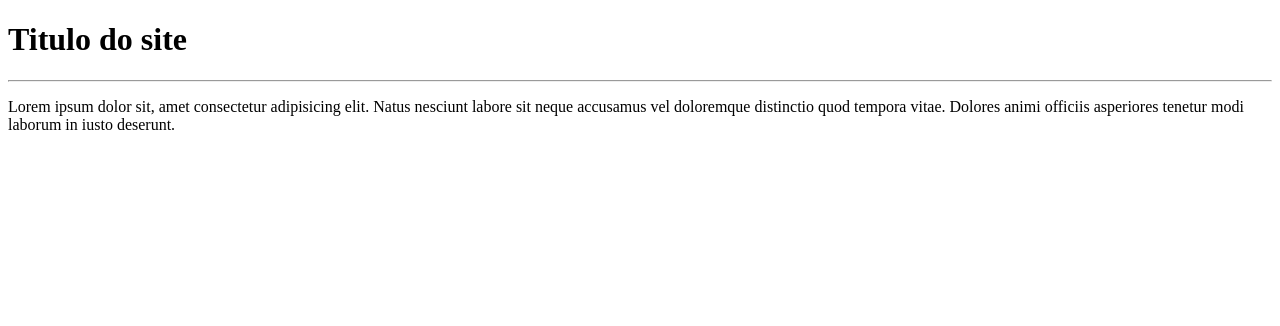
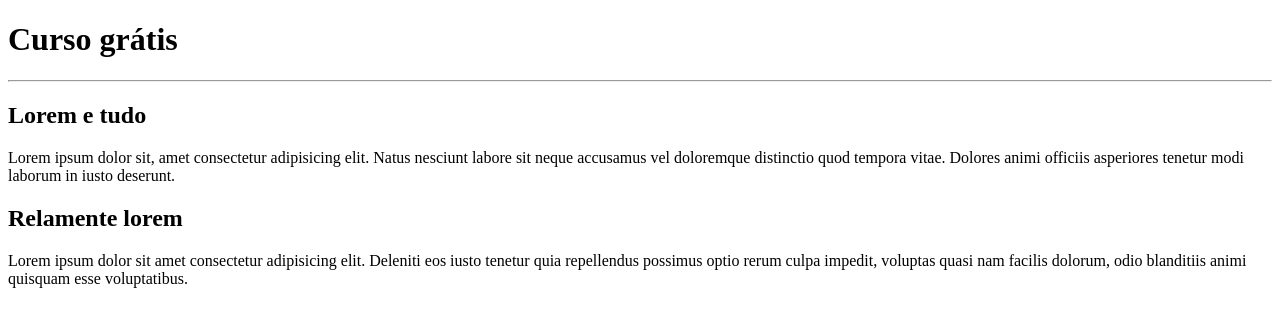
Before and after one commit to Fernando-Lopes-DEV/Projeto-Site, a plain HTML site: page index.html in a window 1280 px wide. Drawn offline with Linux system fonts and the light colour scheme.

Commit message:
comecei a escrever o conteudo

```diff
--- a/index.html
+++ b/index.html
@@ -3,15 +3,23 @@
 <head>
     <meta charset="UTF-8">
     <meta name="viewport" content="width=device-width, initial-scale=1.0">
-    <title>Document</title>
+    <title>sem titulo</title>
 </head>
 <body>
     <main>
         <header>
-            <h1>Titulo do site</h1>
+            <h1>Curso grátis</h1>
         </header>
         <hr>
-        <p>Lorem ipsum dolor sit, amet consectetur adipisicing elit. Natus nesciunt labore sit neque accusamus vel doloremque distinctio quod tempora vitae. Dolores animi officiis asperiores tenetur modi laborum in iusto deserunt.</p>
+        <article>
+            <h2>Lorem e tudo</h2>
+            <p>Lorem ipsum dolor sit, amet consectetur adipisicing elit. Natus nesciunt labore sit neque accusamus vel doloremque distinctio quod tempora vitae. Dolores animi officiis asperiores tenetur modi laborum in iusto deserunt.</p>
+        </article>
+        <article>
+            <h2>Relamente lorem</h2>
+            <p>Lorem ipsum dolor sit amet consectetur adipisicing elit. Deleniti eos iusto tenetur quia repellendus possimus optio rerum culpa impedit, voluptas quasi nam facilis dolorum, odio blanditiis animi quisquam esse voluptatibus.</p>
+        </article>
+
     </main>
 </body>
 </html>
```
